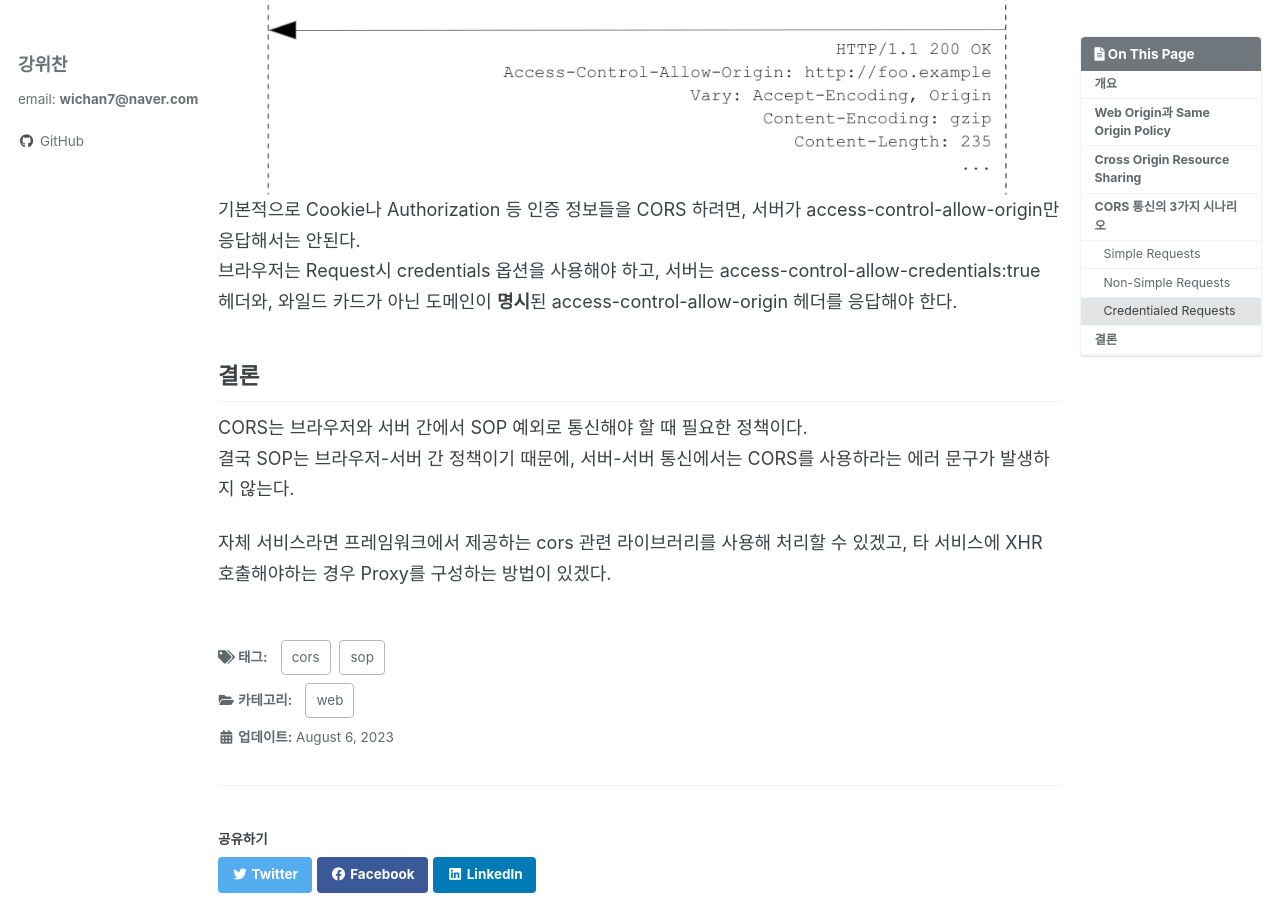
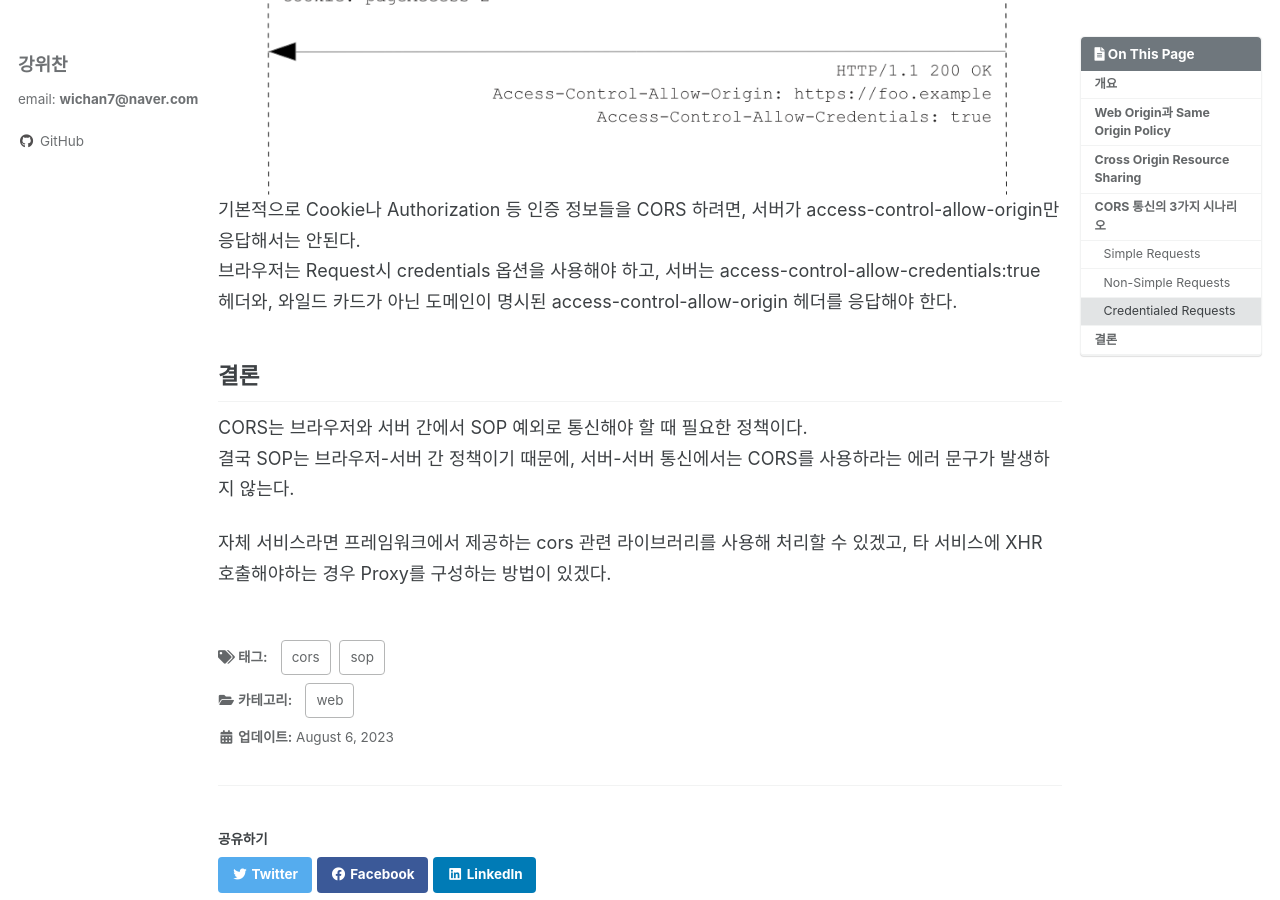
Before and after one commit to wichan7/wichan7.github.io, a Jekyll site: the page built from _posts/2023-08-06-web-cors.md, in a window 1280 px wide and 900 px high, scrolled down 4087 px. Built offline with Jekyll 4.4.1, drawn with Linux system fonts in a browser that asks for light colours; cached includes are drawn as plain includes; comment, search, counter and statistics services are not loaded.

Commit message:
Fix: 이미지 순서 고침

```diff
--- a/_posts/2023-08-06-web-cors.md
+++ b/_posts/2023-08-06-web-cors.md
@@ -66,15 +66,16 @@ CORS는 타도메인(Cross-Origin) 간 리소스를 공유하기 위해 만들
 브라우저는 Request의 Origin과 access-control-allow-origin을 비교해, 같으면 정상 처리하고 다르면 폐기한다.
 
 ### Non-Simple Requests
-![nonsimple](/assets/images/web/credentials.png)
+![nonsimple](/assets/images/web/nonsimple.png)
 Simple-Requests에 포함되지 않은 요청이면, Pre-flight 요청이라고 부르는 과정이 추가된다.
 브라우저는 실제 Request 이전에 access-control-allow-origin을 받아보기 위한 OPTION 요청을 수행한다.
 이것이 Pre-flight 요청이다. pre-flight가 정상이면 이후 실제 request를 수행하게 된다.
 
 ### Credentialed Requests
-![credentails](/assets/images/web/nonsimple.png)
+
+![credentials](/assets/images/web/credentials.png)
 기본적으로 Cookie나 Authorization 등 인증 정보들을 CORS 하려면, 서버가 access-control-allow-origin만 응답해서는 안된다.
-브라우저는 Request시 credentials 옵션을 사용해야 하고, 서버는 access-control-allow-credentials:true 헤더와, 와일드 카드가 아닌 도메인이 **명시**된 access-control-allow-origin 헤더를 응답해야 한다.
+브라우저는 Request시 credentials 옵션을 사용해야 하고, 서버는 access-control-allow-credentials:true 헤더와, 와일드 카드가 아닌 도메인이 명시된 access-control-allow-origin 헤더를 응답해야 한다.
 
 ## 결론
 CORS는 브라우저와 서버 간에서 SOP 예외로 통신해야 할 때 필요한 정책이다.
```
